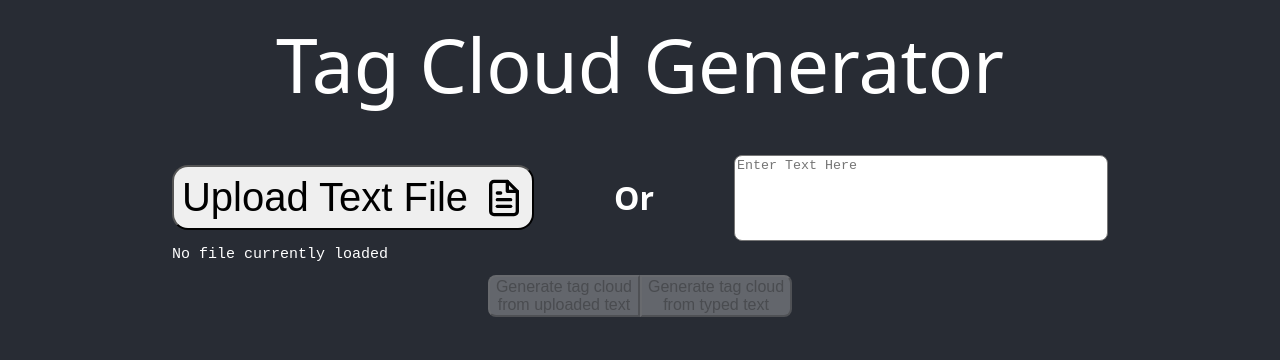
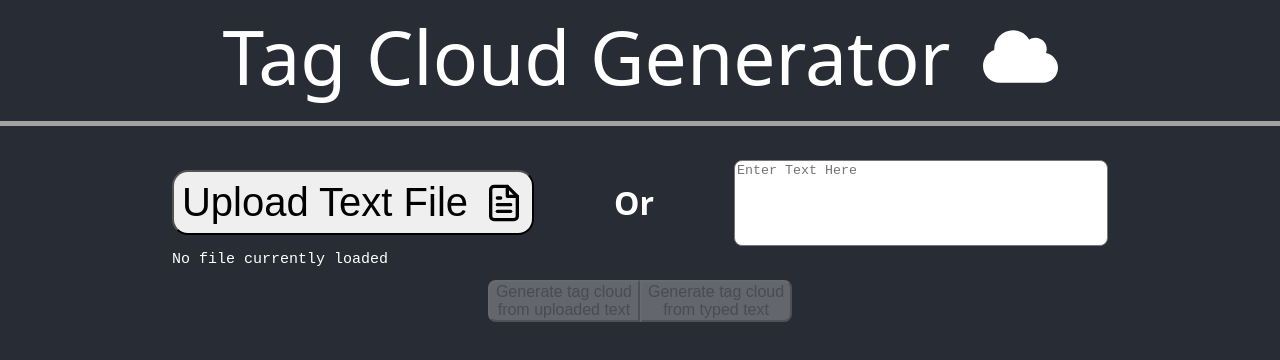
Before and after one commit to rayhaanmir/TagCloudGenerator, a React (Vite) app: page / in a window 1280 px wide. Shown: the top 360 px of the page. Built offline with nearby package versions, Linux system fonts and the light colour scheme.

Commit message:
started tag cloud component

```diff
--- a/src/App.css
+++ b/src/App.css
@@ -1,8 +1,21 @@
+.app {
+  margin: 0;
+  padding: 0;
+}
+
 .main-header {
   display: flex;
-  flex-direction: column;
+  flex-direction: row;
   font-size: 75px;
   text-align: center;
+  align-items: center;
+  justify-content: center;
+  white-space: nowrap;
+  gap: 2rem;
+  border-bottom-style: solid;
+  border-bottom: 0.3rem solid #a1a1a1;
+  padding-bottom: 0.5rem;
+  border-bottom-width: 5px;
 }
 
 .file-input {
@@ -36,3 +49,11 @@
   border-top-right-radius: 0.5rem;
   border-bottom-right-radius: 0.5rem;
 }
+
+.tag-cloud {
+  display: flex;
+  flex-direction: column;
+  justify-content: center;
+  text-align: center;
+  padding-top: 2rem;
+}
--- a/src/App.tsx
+++ b/src/App.tsx
@@ -3,19 +3,57 @@ import "./App.css";
 import TextFileInput from "./components/TextFileInput/TextFileInput";
 import TextInput from "./components/TextInput/TextInput";
 import React from "react";
+import TagCloud from "./components/TagCloud/TagCloud";
+import { FaCloud } from "react-icons/fa";
 
 function App() {
   const [fileText, setFileText] = useState("");
   const [text, setText] = useState("");
+  const [wordFreqs, setWordFreqs] = useState<[string, number][]>([]);
 
   const handleChange = (e: React.ChangeEvent<HTMLTextAreaElement>) => {
     setText(e.target.value);
   };
 
-  const logText = (text: string) => console.log(text);
+  const logText = (text: string) => {
+    const tokens = text
+      .toLocaleLowerCase()
+      .split(
+        /(?<![A-Za-zÀ-ÖØ-öø-ÿ])'|'(?![A-Za-zÀ-ÖØ-öø-ÿ])|[^A-Za-zÀ-ÖØ-öø-ÿ']+/
+      ) // Preserve contractions
+      .filter(Boolean);
+    const map = new Map(); // Create word frequency map
+    const len = tokens.length;
+    for (let i = 0; i < len; i++) {
+      const word = tokens[i];
+      if (!map.has(word)) {
+        map.set(word, 1);
+      } else {
+        map.set(word, map.get(word) + 1);
+      }
+    }
+    const correctedMap = new Map();
+    for (const [key, value] of map) {
+      const newKey = key.startsWith("i'") ? key.replace(/^i'/, "I'") : key;
+      correctedMap.set(newKey, value);
+    }
+    if (correctedMap.has("i")) {
+      correctedMap.set("I", correctedMap.get("i"));
+      correctedMap.delete("i");
+    }
+    const wordFreqs: [string, number][] = [...correctedMap];
+    wordFreqs.sort((e1, e2) => {
+      return e2[1] - e1[1]; // Sort by descending word frequencies
+    });
+    setWordFreqs(wordFreqs);
+  };
+
   return (
-    <>
-      <header className="main-header">Tag Cloud Generator</header>
+    <div className="app">
+      <header className="main-header">
+        Tag Cloud Generator
+        <FaCloud />
+      </header>
       <div className="file-input">
         <TextFileInput onFileLoaded={setFileText} />
         <h1>Or</h1>
@@ -41,7 +79,10 @@ function App() {
           from typed text
         </button>
       </div>
-    </>
+      <div className="tag-cloud">
+        <TagCloud wordFreqs={wordFreqs} />
+      </div>
+    </div>
   );
 }
 
--- /dev/null
+++ b/src/components/TagCloud/TagCloud.tsx
@@ -0,0 +1,23 @@
+import React from "react";
+import "./TagCloud.css";
+
+interface TagCloudProps {
+  wordFreqs: [string, number][];
+}
+
+const TagCloud = ({ wordFreqs }: TagCloudProps) => {
+  return (
+    <>
+      {wordFreqs.map((item) => (
+        <>
+          <p>
+            "{item[0]}" has a frequency of {item[1]}
+          </p>
+          <br />
+        </>
+      ))}
+    </>
+  );
+};
+
+export default TagCloud;
--- a/src/index.css
+++ b/src/index.css
@@ -2,13 +2,15 @@
   font-family: system-ui;
   line-height: 1.5;
   font-weight: 400;
-
   color-scheme: light dark;
   color: white;
   background-color: #282c34;
-
   font-synthesis: none;
   text-rendering: optimizeLegibility;
   -webkit-font-smoothing: antialiased;
   -moz-osx-font-smoothing: grayscale;
 }
+
+body {
+  margin: 0;
+}
```
Also changed, not shown: src/components/TagCloud/TagCloud.css (added).
